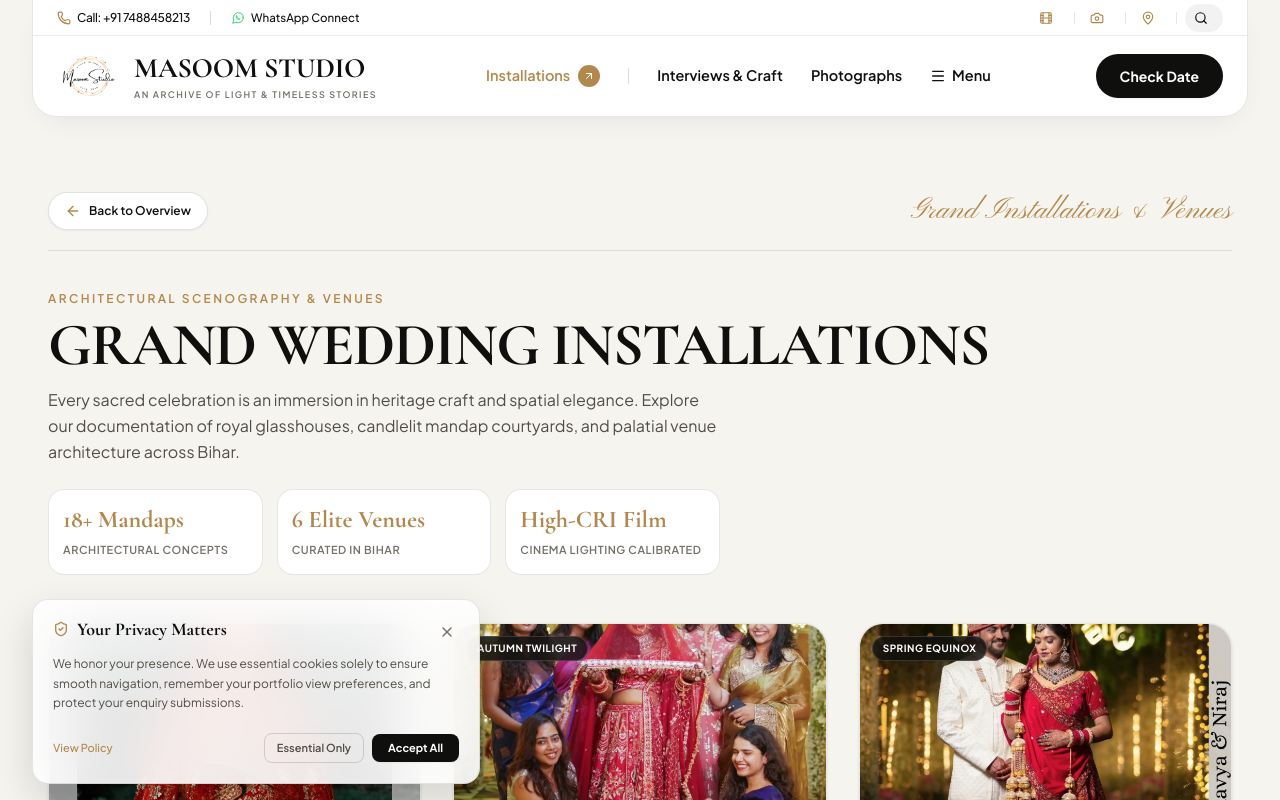
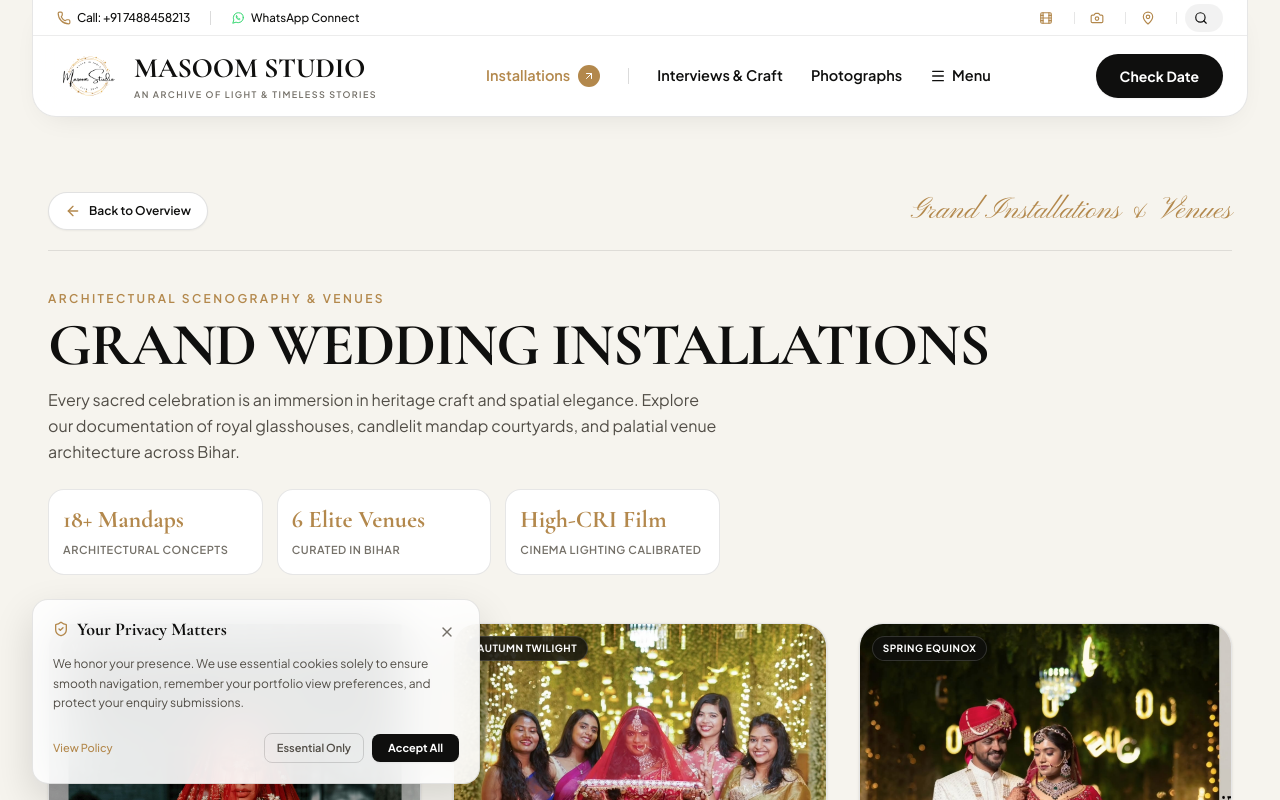
Before and after one commit to ritwikamit/MasoomStudio, a React (Vite) app: page / in a window 1280 px wide. Both pictures are taken after a click on the button "Installations". Shown: the top 800 px of the page. Built offline with nearby package versions, Linux system fonts and the light colour scheme.

Commit message:
fix(alignment): calibrate aspect ratios and object-positions across installations and website to ensure faces and subjects are never cut

```diff
--- a/src/components/DedicatedPages.tsx
+++ b/src/components/DedicatedPages.tsx
@@ -51,6 +51,7 @@ export interface InstallationItem {
   atmosphere: string;
   highlights: string[];
   lightingProfile: string;
+  imagePosition?: string;
 }
 
 export const INSTALLATIONS: InstallationItem[] = [
@@ -64,6 +65,7 @@ export const INSTALLATIONS: InstallationItem[] = [
     atmosphere: 'A seamless synthesis of European conservatory aesthetics and timeless Magadh regal florals.',
     highlights: ['12-Foot Tuberose Rain Curtain', 'Golden Tungsten Chandeliers', 'Mirror Glass Reflective Aisle', 'White Orchids & Marigold Cascades'],
     lightingProfile: '2800K warm filament tungsten + balanced soft diffuse fill for 4K cinema cameras',
+    imagePosition: 'object-[center_18%]',
   },
   {
     id: 'inst-2',
@@ -75,6 +77,7 @@ export const INSTALLATIONS: InstallationItem[] = [
     atmosphere: 'Designed to evoke the solemn stillness of 18th-century court weddings with deep crimson and pure brass warmth.',
     highlights: ['Over 2,000 Live Brass Diyas', 'Carved Jali Archway Pillars', 'Hand-Dyed Crimson Velvet Drapes', 'Mogra Floral Garlands'],
     lightingProfile: 'Natural havan flame reflections with subtle key fill to preserve the sacred glow',
+    imagePosition: 'object-[center_10%]',
   },
   {
     id: 'inst-3',
@@ -86,6 +89,7 @@ export const INSTALLATIONS: InstallationItem[] = [
     atmosphere: 'Earthy, meditative elegance honoring ancient architectural proportions and tranquil calm under open sky.',
     highlights: ['Carved Sandstone Archway Motif', 'Organic Terracotta Diyas', 'Earthy Lotus Ponds', 'Unbleached Cotton Linen Draping'],
     lightingProfile: 'Golden hour sunset transition with natural amber rim-light',
+    imagePosition: 'object-[center_12%]',
   },
   {
     id: 'inst-4',
@@ -97,6 +101,7 @@ export const INSTALLATIONS: InstallationItem[] = [
     atmosphere: 'Panoramic celebration as the sacred Ganga carries the evening aarti breeze, framed by minimalist floral pillars.',
     highlights: ['Open-Sky Mandap Canopy', 'Riverside Mirror Pools', 'Live Shehnai Acoustic Deck', 'Ivory Georgette Billows'],
     lightingProfile: 'Blue twilight sky contrast with warm 3000K mandap spotlighting',
+    imagePosition: 'object-[center_12%]',
   },
   {
     id: 'inst-5',
@@ -108,6 +113,7 @@ export const INSTALLATIONS: InstallationItem[] = [
     atmosphere: 'Unapologetic royal grandeur tailored for multi-day heirloom festivities with expansive family gatherings.',
     highlights: ['Cascading White Jasmine Arches', 'Vintage Belgian Glass Lanterns', 'Mirrored Walkway Path', 'Handcrafted Throne Seating'],
     lightingProfile: 'Evenly balanced high-CRI cinema lighting for 10-bit color-accurate fabrics',
+    imagePosition: 'object-[center_top]',
   },
   {
     id: 'inst-6',
@@ -119,6 +125,7 @@ export const INSTALLATIONS: InstallationItem[] = [
     atmosphere: 'Electric high-energy revelry wrapped in refined architectural stage design and concert-grade acoustics.',
     highlights: ['Cascading Fairy Light Waterfall', 'Kinetic Tube Lighting Arrays', 'Elevated Live Brass & Dhol Deck', 'Custom Monogram Backdrops'],
     lightingProfile: 'Synchronized concert fixtures tuned for 120fps high-speed cinematic slow-motion',
+    imagePosition: 'object-[center_15%]',
   },
 ];
 
@@ -288,11 +295,11 @@ export const DedicatedPages: React.FC<DedicatedPagesProps> = ({
                 onClick={() => onSelectPhoto(item)}
                 className="group bg-white rounded-2xl overflow-hidden border border-[#0f0f0e]/10 hover:border-[#b3884c] transition-all cursor-pointer shadow-sm hover:shadow-lg flex flex-col"
               >
-                <div className="aspect-[4/3] w-full overflow-hidden relative">
+                <div className="aspect-[4/3] w-full overflow-hidden relative bg-[#eae5dc]">
                   <img
                     src={item.imageUrl}
                     alt={item.title}
-                    className="w-full h-full object-cover transition-transform duration-700 group-hover:scale-105"
+                    className="w-full h-full object-cover object-[center_20%] transition-transform duration-700 group-hover:scale-105"
                   />
                   <div className="absolute inset-0 bg-gradient-to-t from-black/70 via-transparent to-transparent opacity-0 group-hover:opacity-100 transition-opacity p-4 flex flex-col justify-end">
                     <span className="text-xs text-white font-medium">{item.categoryLabel}</span>
@@ -1016,12 +1023,14 @@ export const DedicatedPages: React.FC<DedicatedPagesProps> = ({
                 key={inst.id}
                 className="bg-white rounded-3xl overflow-hidden border border-[#0f0f0e]/10 shadow-sm hover:shadow-xl transition-all flex flex-col group"
               >
-                {/* Visual Imagery */}
-                <div className="aspect-[16/11] relative overflow-hidden bg-black/5">
+                {/* Visual Imagery - aspect-[4/5] and calibrated object-position preserves full faces */}
+                <div className="aspect-[4/5] sm:aspect-[3/4] relative overflow-hidden bg-[#eae5dc]">
                   <img
                     src={inst.imageUrl}
                     alt={inst.title}
-                    className="w-full h-full object-cover transition-transform duration-700 group-hover:scale-105"
+                    className={`w-full h-full object-cover transition-transform duration-700 group-hover:scale-105 ${
+                      inst.imagePosition || 'object-[center_15%]'
+                    }`}
                   />
                   <div className="absolute top-3 left-3 bg-[#0f0f0e]/80 backdrop-blur-md text-white text-[10px] font-bold uppercase tracking-wider px-2.5 py-1 rounded-full border border-white/15">
                     {inst.season}
@@ -1253,11 +1262,11 @@ export const DedicatedPages: React.FC<DedicatedPagesProps> = ({
                     onClick={() => onSelectPhoto(item)}
                     className="group bg-white rounded-2xl overflow-hidden border border-[#0f0f0e]/10 hover:border-[#b3884c] transition-all cursor-pointer shadow-xs hover:shadow-lg flex flex-col"
                   >
-                    <div className="aspect-[4/3] w-full overflow-hidden relative">
+                    <div className="aspect-[4/3] w-full overflow-hidden relative bg-[#eae5dc]">
                       <img
                         src={item.imageUrl}
                         alt={item.title}
-                        className="w-full h-full object-cover transition-transform duration-700 group-hover:scale-105"
+                        className="w-full h-full object-cover object-[center_20%] transition-transform duration-700 group-hover:scale-105"
                       />
                       <div className="absolute top-3 left-3 bg-[#0f0f0e]/75 backdrop-blur-md text-white text-[10px] font-semibold px-2 py-0.5 rounded-full">
                         {item.categoryLabel}
@@ -1384,11 +1393,13 @@ export const DedicatedPages: React.FC<DedicatedPagesProps> = ({
                     key={inst.id}
                     className="bg-white rounded-2xl overflow-hidden border border-[#0f0f0e]/10 shadow-xs hover:shadow-lg transition-all flex flex-col"
                   >
-                    <div className="aspect-[16/11] relative overflow-hidden bg-black/5">
+                    <div className="aspect-[4/5] sm:aspect-[3/4] relative overflow-hidden bg-[#eae5dc]">
                       <img
                         src={inst.imageUrl}
                         alt={inst.title}
-                        className="w-full h-full object-cover"
+                        className={`w-full h-full object-cover transition-transform duration-700 group-hover:scale-105 ${
+                          inst.imagePosition || 'object-[center_15%]'
+                        }`}
                       />
                       <div className="absolute top-2.5 left-2.5 bg-[#0f0f0e]/80 text-white text-[10px] font-bold px-2 py-0.5 rounded-full">
                         {inst.venue}
--- a/src/components/FilmShowcase.tsx
+++ b/src/components/FilmShowcase.tsx
@@ -60,7 +60,7 @@ export const FilmShowcase: React.FC<FilmShowcaseProps> = ({ onOpenFilmsPage }) =
                     <img
                       src={film.thumbnailUrl}
                       alt={film.title}
-                      className="w-full h-full object-cover transition-transform duration-700 group-hover/thumb:scale-105"
+                      className="w-full h-full object-cover object-[center_25%] transition-transform duration-700 group-hover/thumb:scale-105"
                       loading="lazy"
                     />
                     <div className="absolute inset-0 bg-black/40 group-hover/thumb:bg-black/25 transition-colors" />
--- a/src/components/HeroStage.tsx
+++ b/src/components/HeroStage.tsx
@@ -397,7 +397,7 @@ export const HeroStage: React.FC<HeroStageProps> = ({ onOpenEnquiry, onSelectPho
         <img
           src={itm.imageUrl}
           alt={itm.title}
-          className="block w-full h-full object-cover object-center transition-transform duration-700 group-hover:scale-105 pointer-events-none"
+          className="block w-full h-full object-cover object-[center_18%] transition-transform duration-700 group-hover:scale-105 pointer-events-none"
           loading={isEager ? "eager" : "lazy"}
           decoding="async"
         />
--- a/src/components/PortfolioGallery.tsx
+++ b/src/components/PortfolioGallery.tsx
@@ -80,7 +80,7 @@ export const PortfolioGallery: React.FC<PortfolioGalleryProps> = ({ onSelectPhot
                 <img
                   src={item.imageUrl}
                   alt={item.title}
-                  className="w-full h-full object-cover transition-transform duration-700 ease-out group-hover:scale-105"
+                  className="w-full h-full object-cover object-[center_20%] transition-transform duration-700 ease-out group-hover:scale-105"
                   loading="lazy"
                 />
 
--- a/src/components/SearchModal.tsx
+++ b/src/components/SearchModal.tsx
@@ -71,7 +71,7 @@ export const SearchModal: React.FC<SearchModalProps> = ({
               <img
                 src={item.imageUrl}
                 alt={item.title}
-                className="w-14 h-14 rounded-lg object-cover border border-[#0f0f0e]/10 shrink-0"
+                className="w-14 h-14 rounded-lg object-cover object-[center_20%] border border-[#0f0f0e]/10 shrink-0"
               />
               <div className="flex-1 min-w-0">
                 <div className="flex items-center gap-2 text-[11px] text-[#b3884c] font-medium">
```
